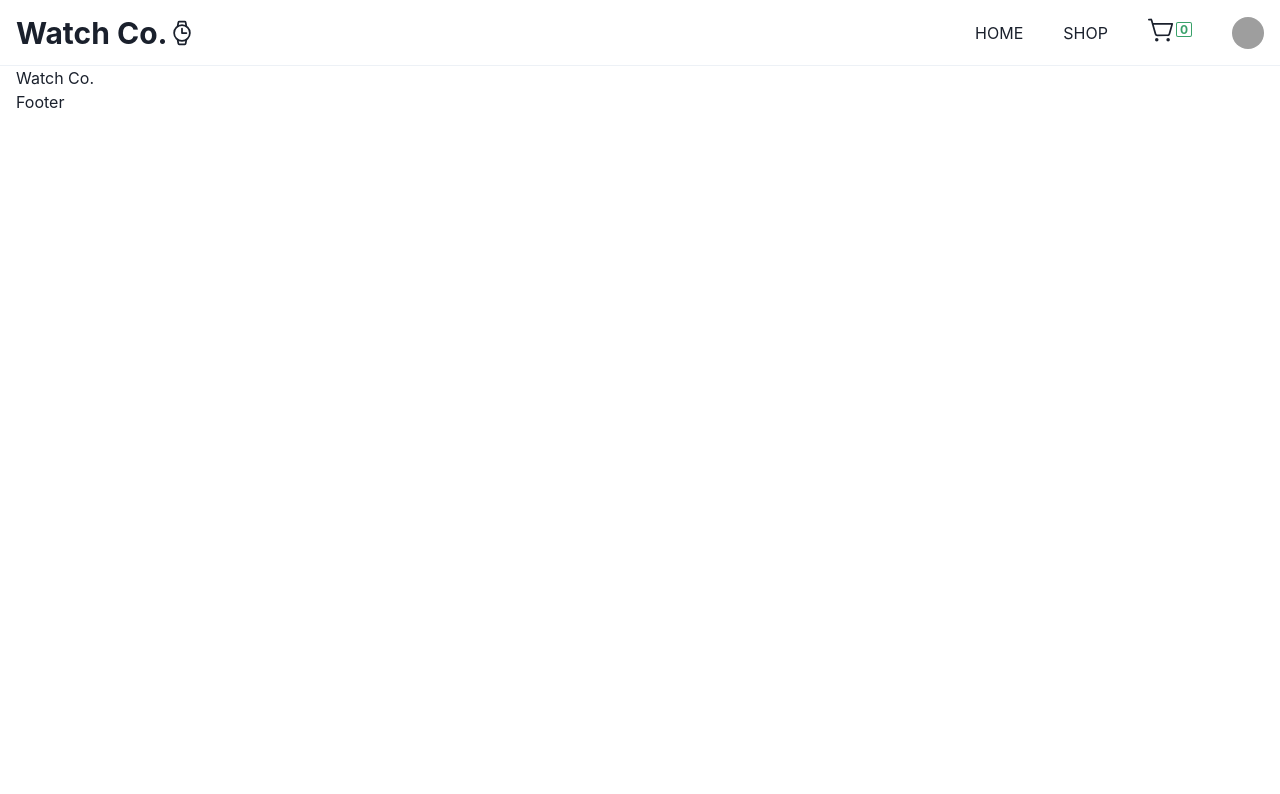
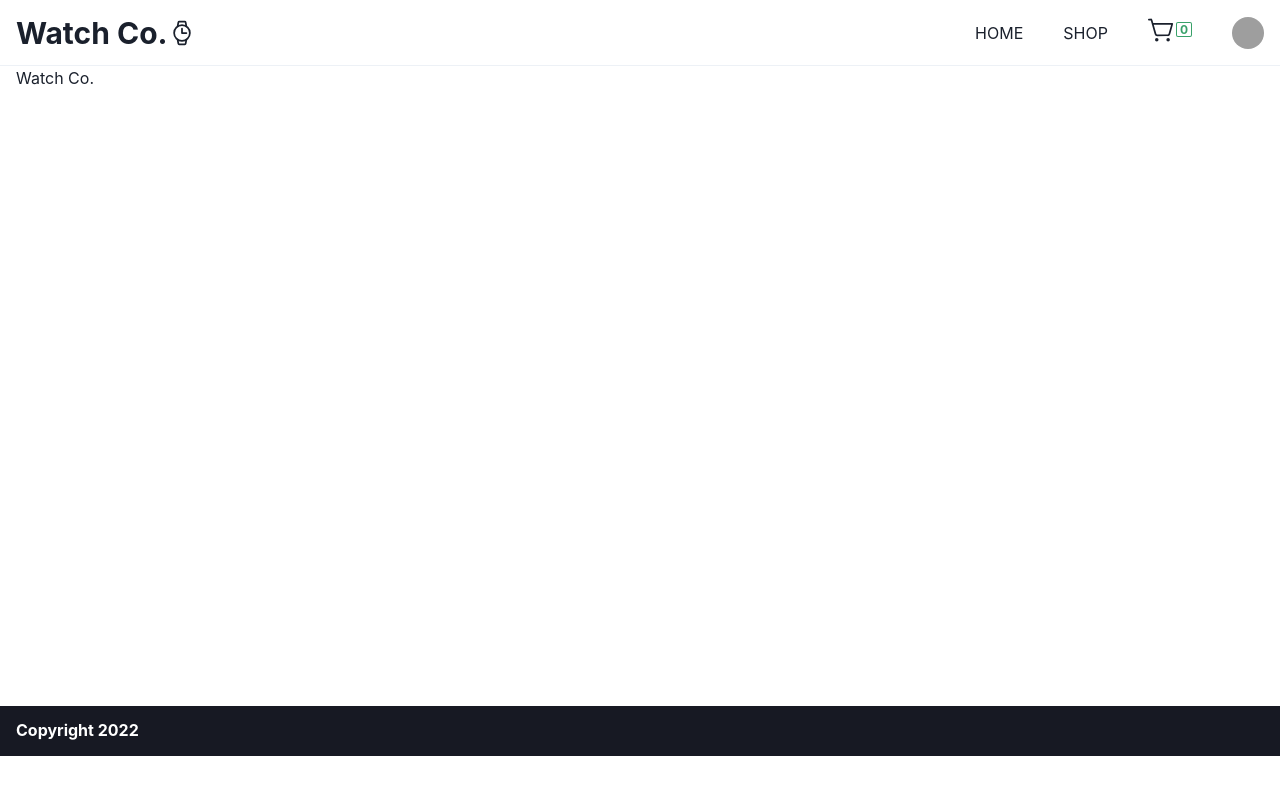
Before and after one commit to alfredomayorga/watchco, a Next.js app: page / in a window 1280 px wide. Shown: the top 794 px of the page. Built offline with nearby package versions, Linux system fonts and the light colour scheme; grey boxes are pictures that could not be loaded.

Commit message:
style: footer component

```diff
--- a/src/components/layout/Footer.tsx
+++ b/src/components/layout/Footer.tsx
@@ -1,6 +1,28 @@
+import {
+  Center,
+  Container,
+  Flex,
+  Heading,
+} from '@chakra-ui/react'
+
 function Footer() {
   return (
-    <div data-cy="content-footer">Footer</div>
+    <Container maxW="container.xl">
+      <Flex
+        data-cy="content-footer"
+        h={50}
+      >
+        <Center>
+          <Heading
+            as="h4"
+            size={'sm'}
+            color="white"
+          >
+            Copyright 2022
+          </Heading>
+        </Center>
+      </Flex>
+    </Container>
   )
 }
 
--- a/src/components/layout/Layout.tsx
+++ b/src/components/layout/Layout.tsx
@@ -5,6 +5,7 @@ import type { LayoutProps } from '../../typings/common.interfaces'
 import {
   Container,
   Divider,
+  Box,
 } from '@chakra-ui/react'
 
 function Layout({ children }: LayoutProps) {
@@ -15,12 +16,18 @@ function Layout({ children }: LayoutProps) {
       </Container>
 
       <Divider />
-      <Container maxW="container.xl">
+      <Container
+        maxW="container.xl"
+        minH={'container.sm'}
+      >
         {children}
       </Container>
-      <Container maxW="container.xl">
+      <Box
+        maxW="full"
+        bg={'gray.900'}
+      >
         <Footer />
-      </Container>
+      </Box>
     </>
   )
 }
```
